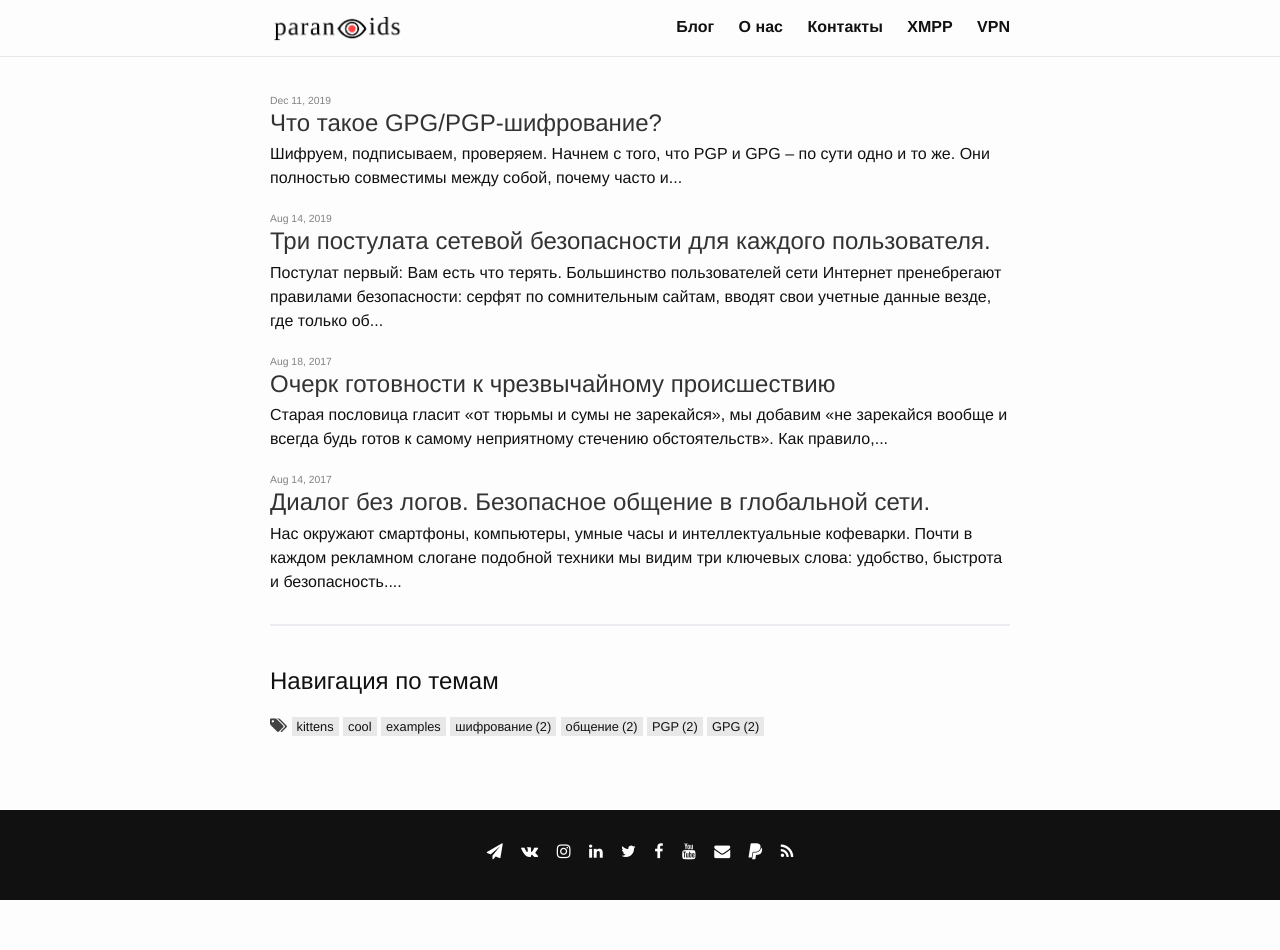
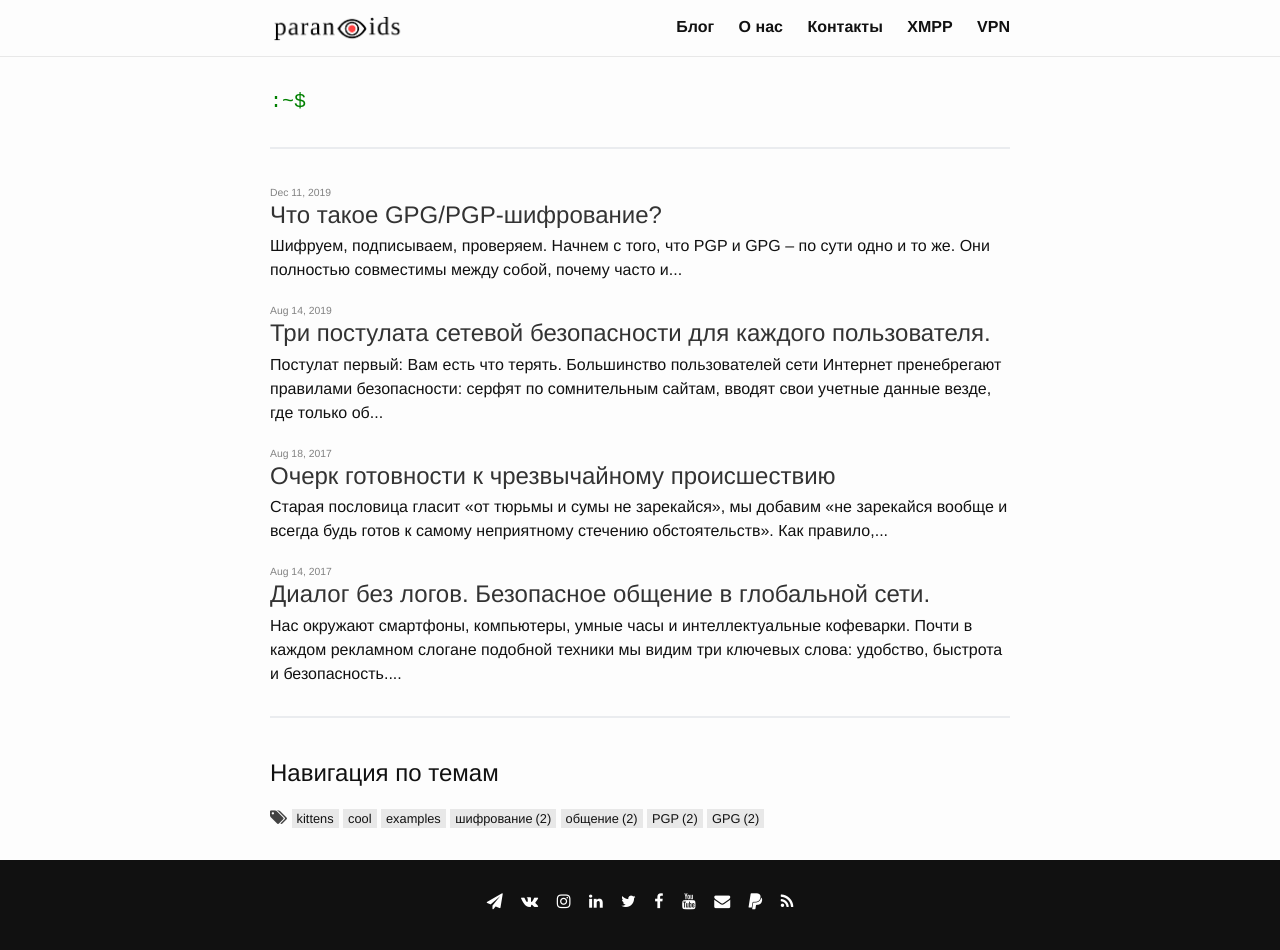
Before and after one commit to 2b7E1n6D0e5R7/2b7E1n6D0e5R7.github.io, a Jekyll site: the page built from index.html, in a window 1280 px wide. Built offline with Jekyll 4.4.1, drawn with Linux system fonts in a browser that asks for light colours; the list of posts is cut into pages by our own code; before the commit the page ends 900 px from its top, so only the background shows below that.

Commit message:
Update blog.html

```diff
--- a/_layouts/blog.html
+++ b/_layouts/blog.html
@@ -1,6 +1,17 @@
 ---
 layout: default
 ---
+
+
+      <h1 class="title">:~$
+          <span class="typewrite" data-period="2000" data-type='[ "********", "blog",
+          "блог", "статьи", "********", "********", "********", "********", "********", "********", "********"]'>
+           <span class="wrap"></span>
+          </span>
+        </h1>
+
+          <hr>
+
 <div class="blog">
 
   {{ content }}
```
